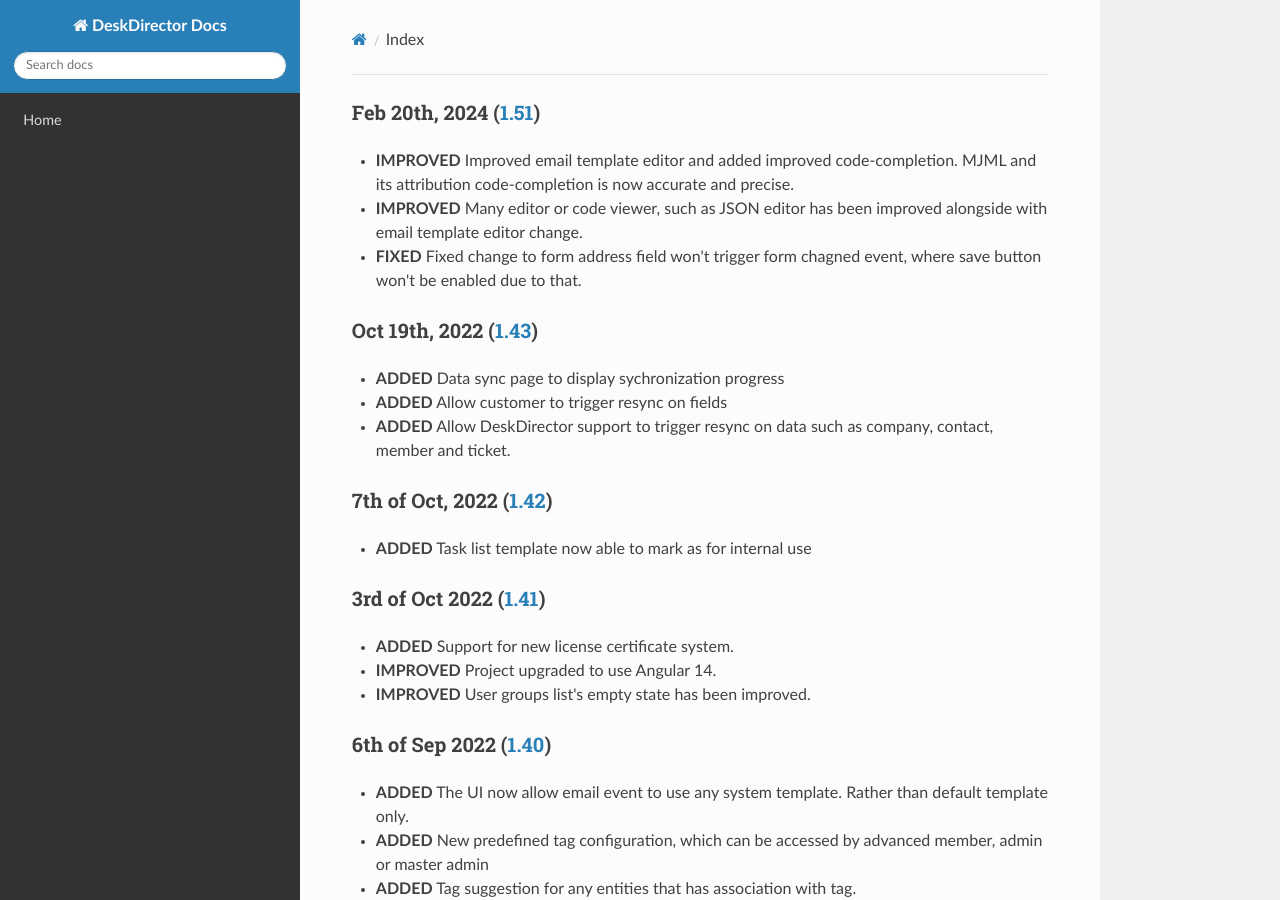
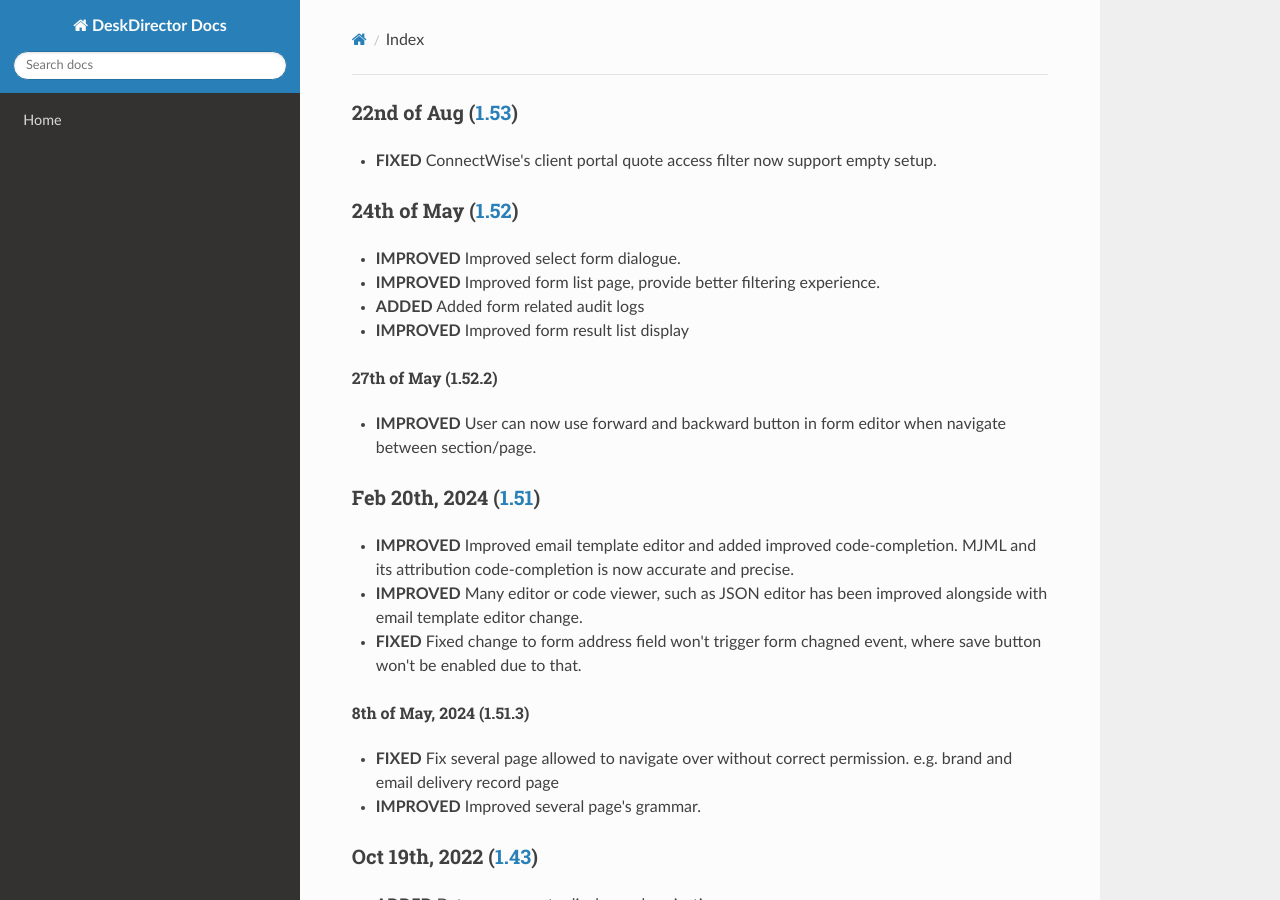
Before and after one commit to DeskDirector/docs, an MkDocs documentation site: the page built from docs/_release/admin/README.md, in a window 1280 px wide and 900 px high. Built offline with MkDocs 1.6.1, drawn with Linux system fonts in a browser that asks for light colours; nearby versions of some CDN libraries; old or Windows-style settings are respelled for this version of MkDocs.

Commit message:
Update README.md

```diff
--- a/docs/_release/admin/README.md
+++ b/docs/_release/admin/README.md
@@ -1,8 +1,24 @@
+### 22nd of Aug ([1.53](v1.53.1))
+- **FIXED** ConnectWise's client portal quote access filter now support empty setup.
+
+### 24th of May ([1.52](v1.52.1))
+- **IMPROVED** Improved select form dialogue.
+- **IMPROVED** Improved form list page, provide better filtering experience.
+- **ADDED** Added form related audit logs
+- **IMPROVED** Improved form result list display
+
+###### 27th of May (1.52.2)
+- **IMPROVED** User can now use forward and backward button in form editor when navigate between section/page.
+
 ### Feb 20th, 2024 ([1.51](v1.51.1))
 
 - **IMPROVED** Improved email template editor and added improved code-completion. MJML and its attribution code-completion is now accurate and precise.
 - **IMPROVED** Many editor or code viewer, such as JSON editor has been improved alongside with email template editor change.
 - **FIXED** Fixed change to form address field won't trigger form chagned event, where save button won't be enabled due to that.
+
+###### 8th of May, 2024 (1.51.3)
+- **FIXED** Fix several page allowed to navigate over without correct permission. e.g. brand and email delivery record page
+- **IMPROVED** Improved several page's grammar.
 
 ### Oct 19th, 2022 ([1.43](v1.43.1))
 
```
